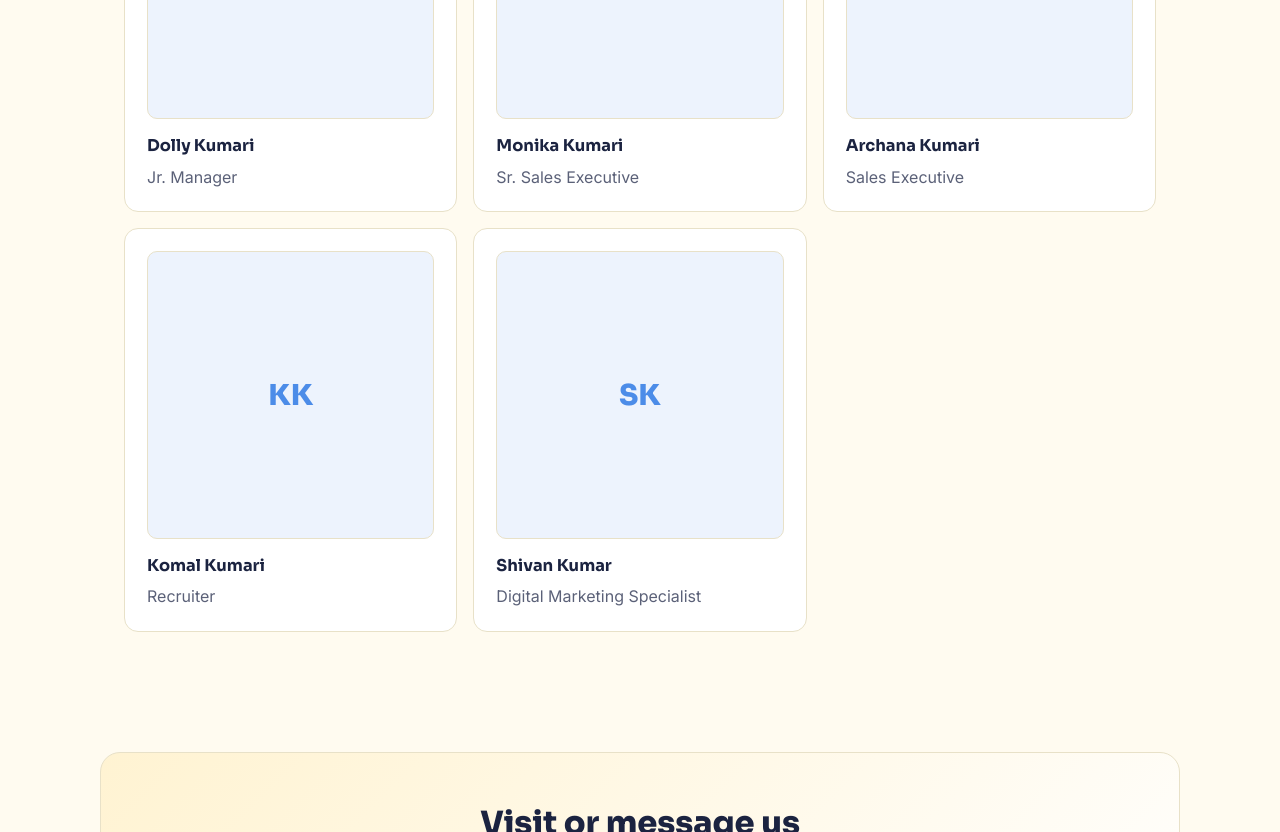
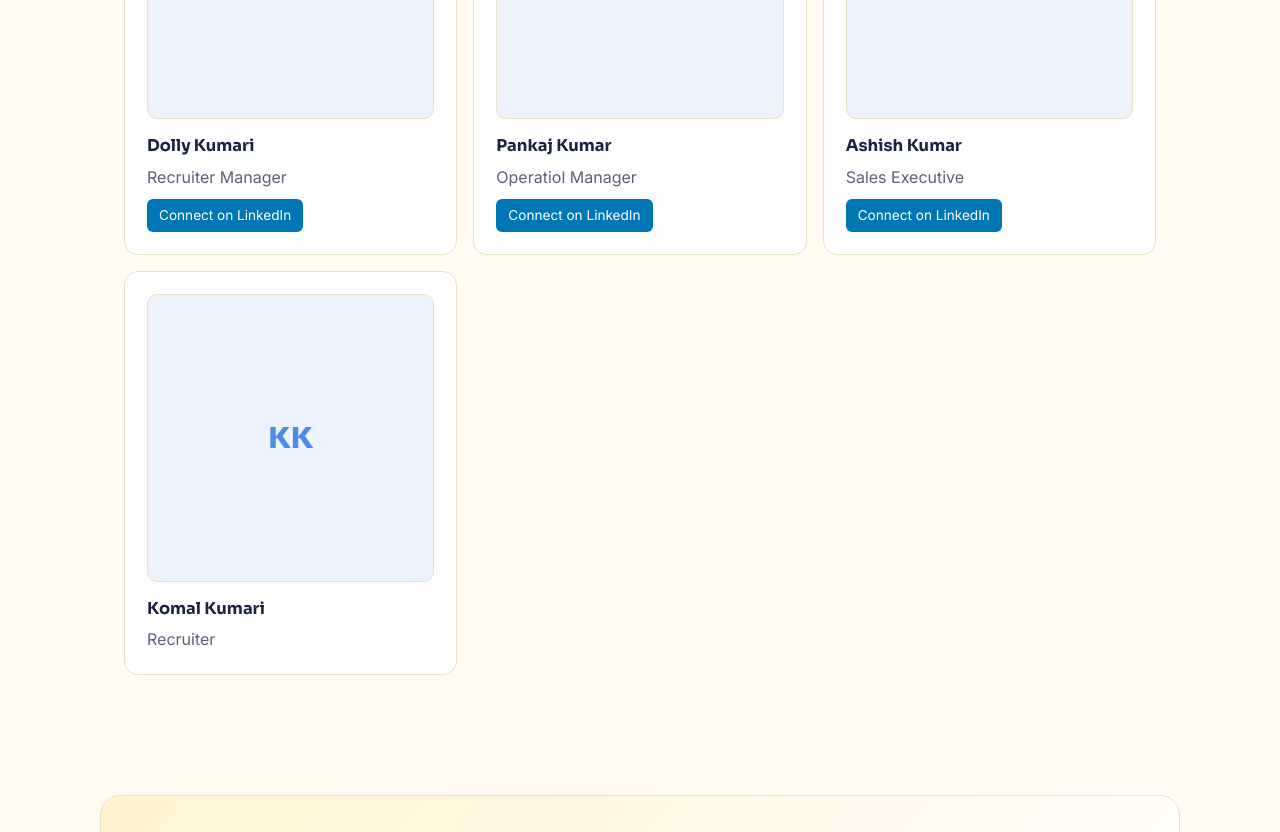
Before and after one commit to Deepak172003/MS_Consultant, a React (Vite) app: page /MS_Consultant/about in a window 1280 px wide. Shown: the part 2060-2892 px from the top of the page. Built offline with nearby package versions, Linux system fonts and the light colour scheme.

Commit message:
Update About.jsx

```diff
--- a/src/pages/About.jsx
+++ b/src/pages/About.jsx
@@ -24,38 +24,32 @@ const team = [
   },
   {
     name: "Priyanka Rajput",
-    role: "Jr. Manager",
+    role: "Sales Manager ",
     photo: "priyanka-rajput.webp",
-    linkedin: "https://www.linkedin.com/in/REPLACE-ID",
+    linkedin: "https://www.linkedin.com/in/priyanka-rajput-31a621296",
   },
   {
     name: "Dolly Kumari",
-    role: "Jr. Manager",
+    role: "Recruiter Manager ",
     photo: "dolly-kumari.webp",
-    linkedin: "https://www.linkedin.com/in/REPLACE-ID",
+    linkedin: "https://www.linkedin.com/in/dolly-saw-2750932a2",
   },
   {
-    name: "Monika Kumari",
-    role: "Sr. Sales Executive",
+    name: "Pankaj Kumar",
+    role: "Operatiol Manager",
     photo: "monika-kumari.webp",
-    linkedin: "https://www.linkedin.com/in/REPLACE-ID",
+    linkedin: "https://www.linkedin.com/in/pankaj-kumar-0868b9374",
   },
   {
-    name: "Archana Kumari",
+    name: "Ashish Kumar",
     role: "Sales Executive",
     photo: "archana-kumari.webp",
-    linkedin: "https://www.linkedin.com/in/REPLACE-ID",
+    linkedin: "https://www.linkedin.com/in/ashish-kumar-4125a5368",
   },
   {
     name: "Komal Kumari",
     role: "Recruiter",
     photo: "komal-kumari.webp",
-    linkedin: "https://www.linkedin.com/in/REPLACE-ID",
-  },
-  {
-    name: "Shivan Kumar",
-    role: "Digital Marketing Specialist",
-    photo: "shivan-kumar.webp",
     linkedin: "https://www.linkedin.com/in/REPLACE-ID",
   },
 ];
```
